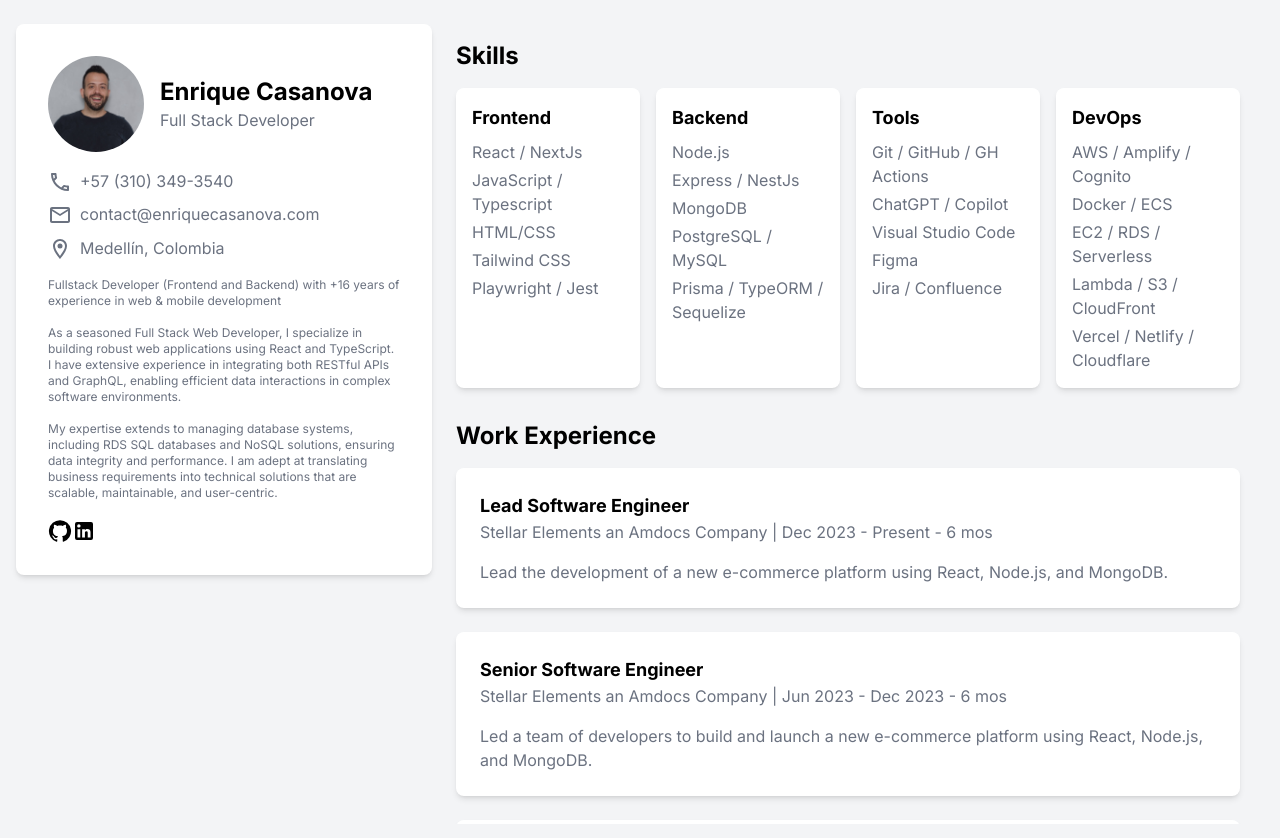
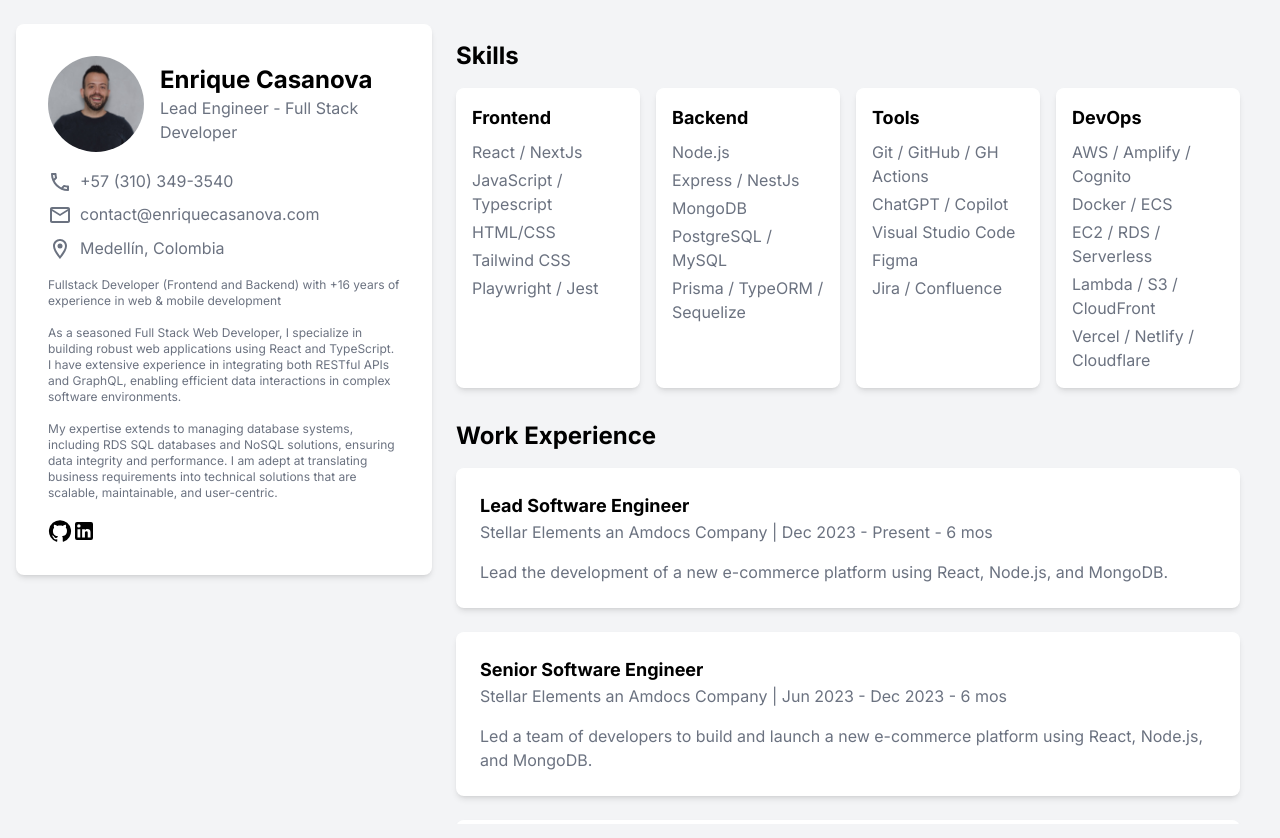
Before and after one commit to ecasanova/website, a Next.js app: page / in a window 1280 px wide. Shown: the top 838 px of the page. Built offline with nearby package versions, Linux system fonts and the light colour scheme.

Commit message:
chore: Update Sidebar component to reflect lead engineer role

```diff
--- a/src/components/Sidebar.jsx
+++ b/src/components/Sidebar.jsx
@@ -15,7 +15,7 @@ export function Sidebar() {
             <div>
                 <h1 className="text-2xl font-bold">Enrique Casanova</h1>
                 <p className="text-gray-500 dark:text-gray-400">
-                Full Stack Developer
+                 Lead Engineer - Full Stack Developer
                 </p>
             </div>
             </div>
```
